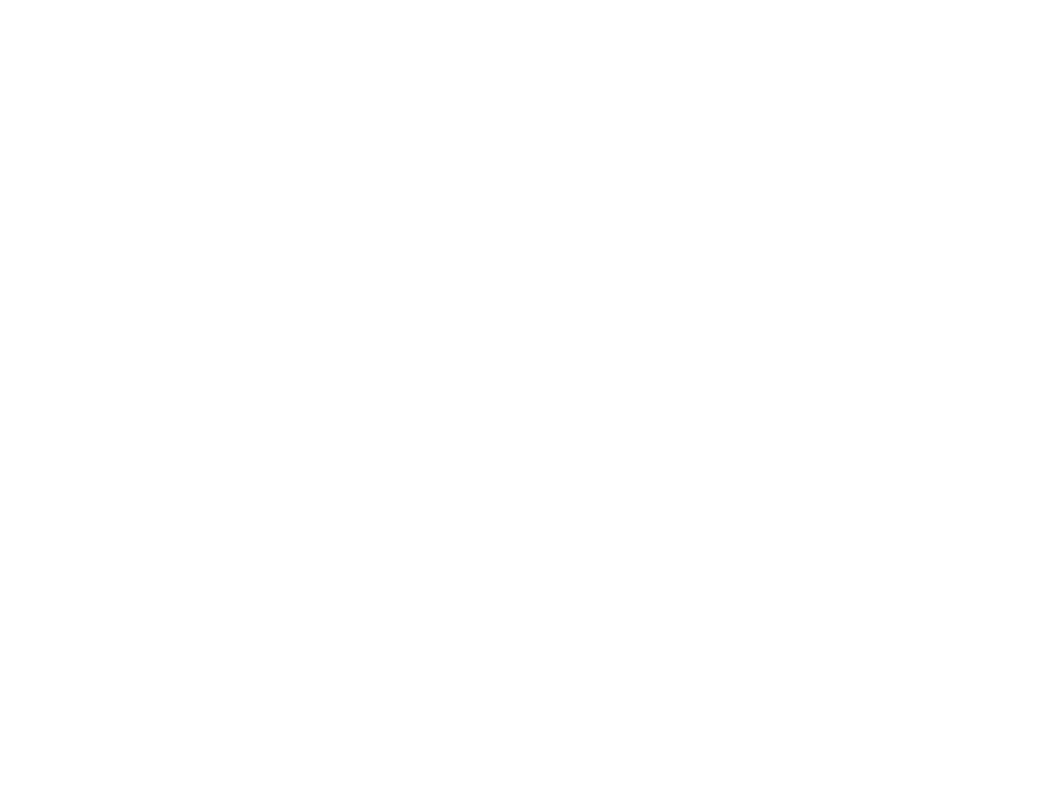
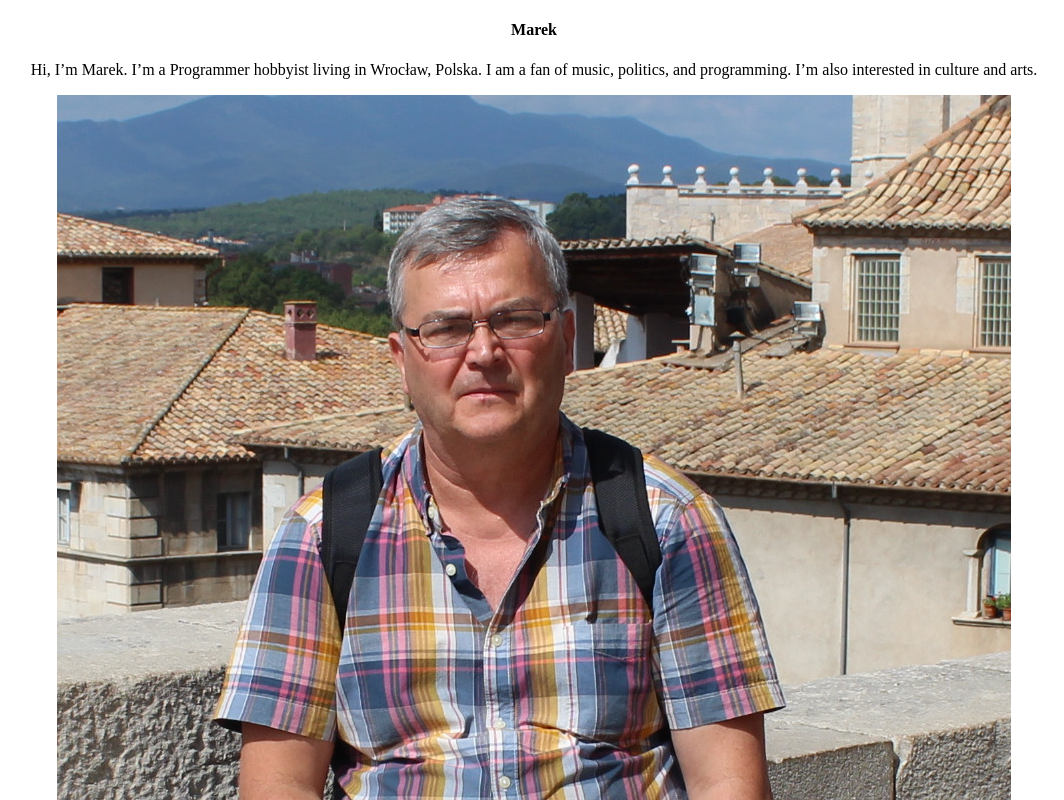
Before and after one commit to marcocollander/page-card, a plain HTML site: page index.html in a window 1280 px wide. Shown: the top 800 px of the page, without its empty margins (106-1170 px from the left). Drawn offline with Linux system fonts and the light colour scheme.

Commit message:
Dodano zmieniono pliki i dodano foto

```diff
--- a/index.html
+++ b/index.html
@@ -1,13 +1,18 @@
 <!DOCTYPE HTML>
-<html lang="pl">
+<html>
+
 <head>
-    <meta charset="UTF-8">
-    <title>Nome do Documento</title>
-	<link rel="stylesheet"  href="main.css">
+  <meta charset="UTF-8">
+  <title>Nome do Documento</title>
+  <link rel="stylesheet" href="main.css">
 </head>
 
 <body>
+  <div class="container">
+    <h4>Marek</h4>
+    <p>Hi, I’m Marek. I’m a Programmer hobbyist living in Wrocław, Polska. I am a fan of music, politics, and programming. I’m also interested in culture and arts. </p>
+    <img src="zdj.JPG" alt="foto Marek Raubuc">
+  </div>
+</body>
 
-
-</body>
 </html>
--- a/main.css
+++ b/main.css
@@ -0,0 +1,18 @@
+.container {
+    width: 100%;
+    height: 100%;
+}
+
+h4 {
+    text-align: center;
+}
+
+p {
+    text-align: center;
+}
+
+img {
+    display: block;
+    margin-left: auto;
+    margin-right: auto;
+}
```
Also changed, not shown: zdj.JPG (added).
